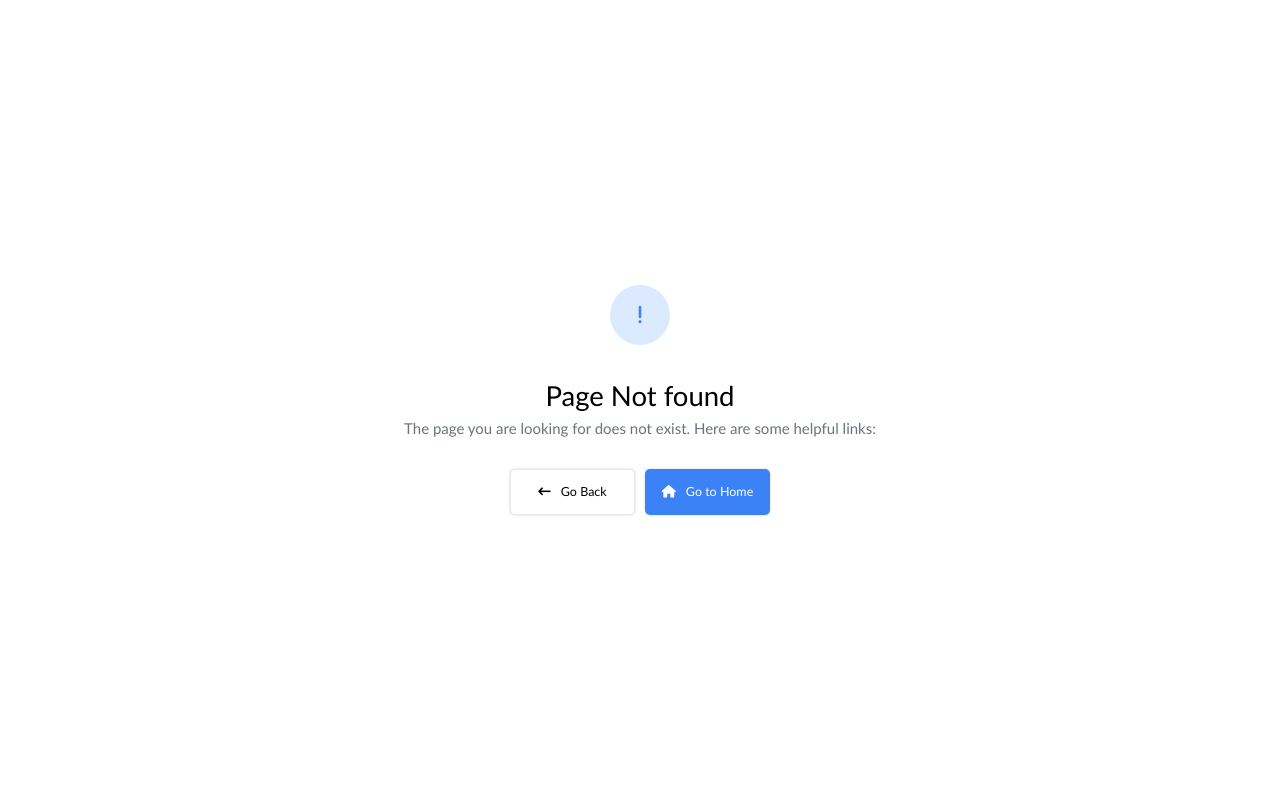
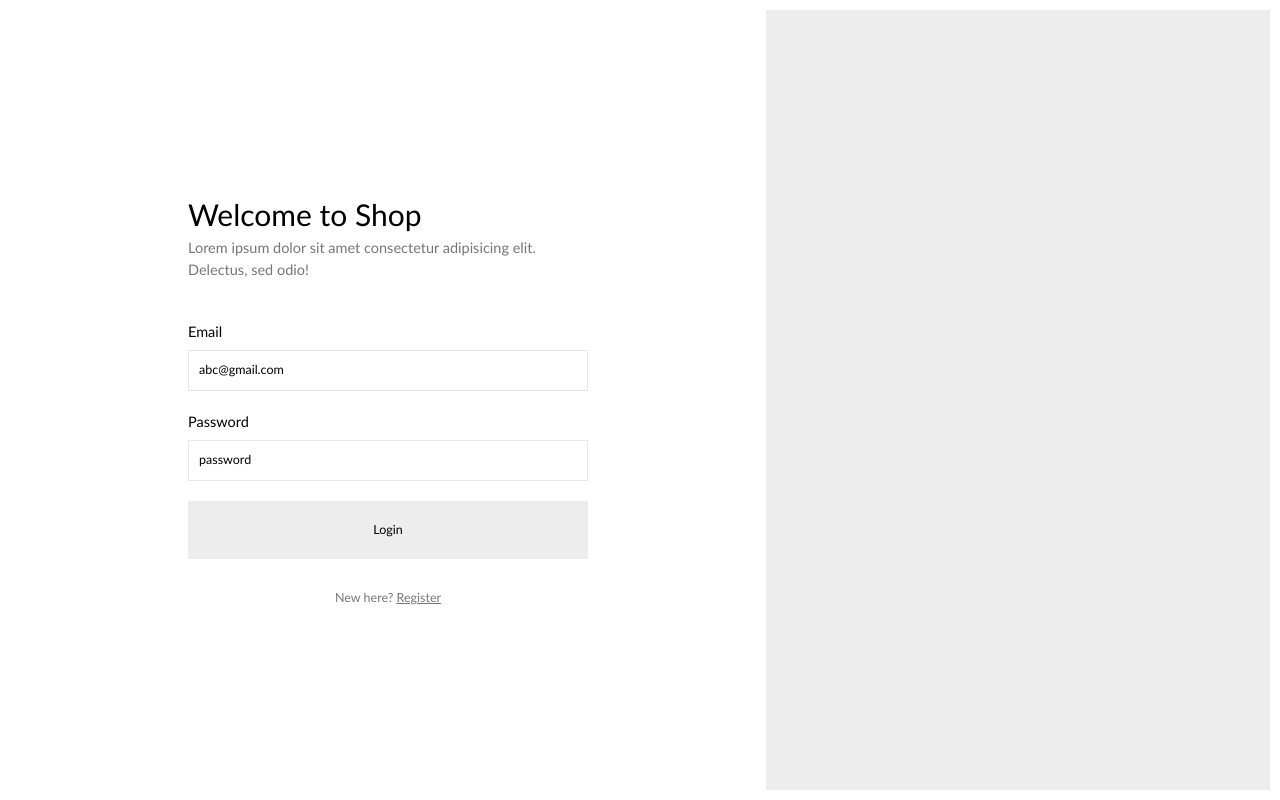
Before and after one commit to YogendraRana/react-ecommerce, a React (Vite) app: page /join in a window 1280 px wide. Before the commit this address had no page. Built offline with nearby package versions, Linux system fonts and the light colour scheme.

Commit message:
Added auth form

```diff
--- a/package.json
+++ b/package.json
@@ -14,9 +14,11 @@
         "framer-motion": "^10.16.4",
         "react": "^18.2.0",
         "react-dom": "^18.2.0",
+        "react-hot-toast": "^2.4.1",
         "react-router-dom": "^6.15.0",
         "swiper": "^10.2.0",
-        "uuid": "^9.0.1"
+        "uuid": "^9.0.1",
+        "zustand": "^4.4.1"
     },
     "devDependencies": {
         "@types/react": "^18.2.15",
--- a/src/App.tsx
+++ b/src/App.tsx
@@ -1,21 +1,34 @@
+import { Toaster } from "react-hot-toast";
 import { createBrowserRouter, RouterProvider } from "react-router-dom";
 
 // import components
 import Home from "./components/layout/Home";
+import AuthForm from "./components/auth/AuthForm";
+import NotFound from "./components/layout/NotFound";
 import Products from "./components/products/Products";
-import NotFound from "./components/layout/NotFound";
 
 const router = createBrowserRouter([
     { path: "/", element: <Home /> },
     { path: "/men", element: <Products category="men" /> },
     { path: "/women", element: <Products category="women" /> },
     { path: "/kids", element: <Products category="kids" /> },
+    { path: "/join", element: <AuthForm /> },
     { path: '*', element: <NotFound /> }
 ]);
 
 function App() {
     return (
-        <RouterProvider router={router} />
+        <>
+            <Toaster toastOptions={{
+                className: '',
+                style: {
+                    padding: '1rem',
+                    fontSize: '1.25rem',
+                    borderRadius: '0.5rem',
+                },
+            }} />
+            <RouterProvider router={router} />
+        </>
     )
 }
 
--- /dev/null
+++ b/src/components/auth/AuthForm.tsx
@@ -0,0 +1,168 @@
+import { toast } from 'react-hot-toast'
+import { FormEvent, useState } from 'react'
+
+
+const AuthForm = () => {
+    const [variant, setVariant] = useState('LOGIN');
+    const [isLoading, setIsLoading] = useState(false);
+
+
+    // form states
+    const [name, setName] = useState('Abc');
+    const [email, setEmail] = useState('abc@gmail.com');
+    const [password, setPassword] = useState('password');
+
+
+    // toggle variant
+    const toggleVariant = () => {
+        if (variant === "LOGIN") { setVariant('REGISTER') }
+        else setVariant('LOGIN')
+    }
+
+
+    // submit handler
+    const handleSubmit = async (e: FormEvent) => {
+        e.preventDefault();
+        setIsLoading(true);
+
+        const toastId = toast.loading("Processing...");
+
+        if (variant === "LOGIN") {
+            if (!email || !password) {
+                setIsLoading(false);
+                return toast.error('Please fill in all the required fields.', { id: toastId });
+            }
+
+            toast.success("Logged in successfully.", { id: toastId })
+            setIsLoading(false);
+
+        }
+
+        if (variant === "REGISTER") {
+
+            if (!name || !email || !password) {
+                setIsLoading(false);
+                return toast.error('Please fill in all the required fields.', { id: toastId });
+            }
+
+            toast.success("Registered successfully.", { id: toastId })
+            setIsLoading(false);
+        }
+    }
+
+
+    return (
+        <section className='h-[100vh] p-[1rem] flex relative'>
+            {/* login form */}
+            <form
+                className={`
+                    h-full w-[60%] px-[5rem] py-[4rem] flex flex-col justify-center gap-[2rem] items-center duration-1000
+                    ${variant === "REGISTER" ? "translate-x-[66.66667%] opacity-0 invisible" : "opacity-100 visible"}
+                `}
+            >
+                <div className='w-[40rem] mb-[2rem]'>
+                    <h1 className='text-[3rem]'>Welcome to Shop</h1>
+                    <p className='text-[1.45rem] text-[#767676]'>Lorem ipsum dolor sit amet consectetur adipisicing elit. Delectus, sed odio!</p>
+                </div>
+
+                <label htmlFor="email" className='w-[40rem] text-[1.45rem]'>
+                    <p>Email</p>
+                    <input
+                        type="text"
+                        id="email"
+                        placeholder="Enter your email"
+                        value={email}
+                        onChange={(e) => setEmail(e.target.value)}
+                        className='w-full mt-[0.75rem] p-[1rem] border text-[1.25rem] placeholder:text-[1.25rem]'
+                    />
+                </label>
+
+                <label htmlFor="password" className='w-[40rem] text-[1.45rem]'>
+                    <p>Password</p>
+                    <input
+                        type="text"
+                        id="password"
+                        placeholder="Enter password"
+                        value={password}
+                        onChange={(e) => setPassword(e.target.value)}
+                        className='w-full mt-[0.75rem] p-[1rem] border text-[1.25rem] placeholder:text-[1.25rem]'
+                    />
+                </label>
+
+                <button
+                    type="submit"
+                    onClick={handleSubmit}
+                    disabled={isLoading}
+                    className='w-[40rem] py-[2rem] text-[1.25rem] bg-[#ededed]'
+                >
+                    Login
+                </button>
+
+                <button type='button' onClick={toggleVariant} className='mt-[1rem] text-[1.25rem] text-[#767676]'>New here? <u>Register</u></button>
+            </form>
+
+
+            {/* register form */}
+            <form
+                className={`
+                    h-full w-[60%] px-[5rem] py-[4rem] flex flex-col justify-center items-center gap-[2rem] duration-1000 absolute top-0 left-0
+                    ${variant === "REGISTER" ? "translate-x-[66.66667%] opacity-100 visible" : "invisible opacity-0"}
+                `}
+            >
+                <div className='w-[40rem] mb-[2rem]'>
+                    <h1 className='text-[3rem]'>Welcome to Shop</h1>
+                    <p className='text-[1.45rem] text-[#767676]'>Lorem ipsum dolor sit amet consectetur adipisicing elit. Delectus, sed odio!</p>
+                </div>
+
+                <label htmlFor="name" className='w-[40rem] text-[1.45rem]'>
+                    <p>Name</p>
+                    <input
+                        type="text"
+                        placeholder="Name"
+                        value={name}
+                        onChange={(e) => setName(e.target.value)}
+                        className='w-full mt-[0.75rem] p-[1rem] border text-[1.25rem] placeholder:text-[1.25rem]'
+                    />
+                </label>
+
+                <label htmlFor="email" className='w-[40rem] text-[1.45rem]'>
+                    <p>Email</p>
+                    <input
+                        type="text"
+                        placeholder="Enter your email"
+                        value={email}
+                        onChange={(e) => setEmail(e.target.value)}
+                        className='w-full mt-[0.75rem] p-[1rem] border text-[1.25rem] placeholder:text-[1.25rem]'
+                    />
+                </label>
+
+                <label htmlFor="password" className='w-[40rem] text-[1.45rem]'>
+                    <p>Password</p>
+                    <input
+                        type="text"
+                        id="password"
+                        placeholder="Enter password"
+                        value={password}
+                        onChange={(e) => setPassword(e.target.value)}
+                        className='w-full mt-[0.75rem] p-[1rem] border text-[1.25rem] placeholder:text-[1.25rem]'
+                    />
+                </label>
+
+                <button
+                    type="submit"
+                    onClick={handleSubmit}
+                    disabled={isLoading}
+                    className='w-[40rem] py-[2rem] text-[1.25rem] bg-[#ededed]'
+                >
+                    Register
+                </button>
+
+                <button type='button' onClick={toggleVariant} className='mt-[1rem] text-[1.25rem] text-[#767676]'>Have an account? <u>Login</u></button>
+            </form>
+
+            <div className={`w-[40%] ml-[auto] bg-[#ededed] duration-1000 ${variant === "REGISTER" ? "translate-x-[-150%]" : ""}`}></div>
+        </section>
+    )
+}
+
+export default AuthForm;
--- a/src/components/drawers/Cart.tsx
+++ b/src/components/drawers/Cart.tsx
@@ -1,4 +1,6 @@
-import React from "react";
+import { AnimatePresence, motion } from "framer-motion";
+
+// import data
 import data from "../../data/data";
 
 // interface
@@ -8,7 +10,6 @@ interface CartProps {
 }
 
 const Cart = ({ isCartOpen, setIsCartOpen }: CartProps) => {
-
     const handleClick = (e: React.MouseEvent) => {
         if (e.currentTarget.id === 'overlay') {
             setIsCartOpen();
@@ -17,19 +18,19 @@ const Cart = ({ isCartOpen, setIsCartOpen }: CartProps) => {
 
     return (
         <>
-            <div
+            <AnimatePresence>
+                {
+                    isCartOpen &&
+                    <motion.div
+                        initial={{ x: "100%" }}
+                        animate={{ x: isCartOpen ? "0" : "100%", display: isCartOpen ? "block" : "none" }}
+                        transition={{stiffness: 1}}
                         className={`
-                absolute
-                h-[100vh]
-                w-[40rem]
-                top-0
-                right-0
-                flex
-                flex-col
+                            h-[100vh] w-[40rem]
+                            absolute top-0 right-0
+                            flex flex-col
                             bg-white
                             z-[50]
-                duration-300
-                ${isCartOpen ? "translate-x-0" : "translate-x-[110%]"}
                     `}>
                         <div className="p-[1rem] text-[2rem]">
                             <button onClick={() => setIsCartOpen()} className="text-[1.75rem]">
@@ -67,17 +68,22 @@ const Cart = ({ isCartOpen, setIsCartOpen }: CartProps) => {
                             </div>
                             <button className="w-full p-[1rem] rounded-full bg-[#2D3448] text-[1.25rem] text-white">Checkout</button>
                         </div>
-            </div>
+                    </motion.div>
+                }
+            </AnimatePresence>
+
 
             {/* overlay */}
             <div
                 id="overlay"
                 onClick={handleClick}
                 className={`
-                    absolute top-0 left-0 right-0 bg-black/20 duration-300 h-[100vh]
+                    h-[100vh]
+                    absolute top-0 left-0 right-0 bottom-0
+                    bg-black/20
+                    duration-300
                     ${isCartOpen ? "opacity-100 visible z-[10]" : "opacity-0 invisible z-[-10]"}`}
-            >
-            </div>
+            ></div>
         </>
     )
 }
--- a/src/components/drawers/Search.tsx
+++ b/src/components/drawers/Search.tsx
@@ -1,13 +1,13 @@
 import React from "react";
+import { motion } from "framer-motion";
 
-// interface
-interface SearchProps {
+// type
+type SearchProps = {
     isSearchOpen: boolean;
     setIsSearchOpen: () => void;
 }
 
 const Search = ({ isSearchOpen, setIsSearchOpen }: SearchProps) => {
-
     const handleClick = (e: React.MouseEvent) => {
         if (e.currentTarget.id === 'overlay') {
             setIsSearchOpen();
@@ -16,10 +16,17 @@ const Search = ({ isSearchOpen, setIsSearchOpen }: SearchProps) => {
 
     return (
         <>
-            <div
+            <motion.div
+                initial={{ y: "-100%" }}
+                animate={{ y: isSearchOpen ? "0" : "-100%" }}
+                transition={{ stiffness: 1 }}
                 className={`
-                custom-shadow absolute top-0 left-0 right-0 h-[20rem] px-[10rem] flex flex-col justify-center bg-white z-[50] duration-300
-                ${isSearchOpen ? "translate-y-0" : "translate-y-[-110%]"}
+                    fixed top-0 left-0 right-0
+                    h-[20rem]
+                    px-[10rem]
+                    flex flex-col justify-center
+                    bg-white
+                    z-[50]
             `}>
                 <div className="flex justify-between">
                     <h2 className="text-[1.5rem] text-black/60">What are you looking for?</h2>
@@ -38,18 +45,20 @@ const Search = ({ isSearchOpen, setIsSearchOpen }: SearchProps) => {
                         <i className="fa-solid fa-magnifying-glass"></i>
                     </button>
                 </div>
-            </div>
+            </motion.div>
+
 
             {/* overlay */}
             <div
                 id="overlay"
                 onClick={handleClick}
                 className={`
-                    absolute top-0 left-0 right-0 bg-black/20 duration-300 h-[100vh]
-
+                    h-[100vh]
+                    absolute top-0 left-0 right-0 bottom-0
+                    bg-black/20
+                    duration-300
                     ${isSearchOpen ? "opacity-100 visible z-[10]" : "opacity-0 invisible z-[-10]"}`}
-                >
-            </div>
+            ></div>
         </>
     )
 }
--- a/src/components/layout/Banner.tsx
+++ b/src/components/layout/Banner.tsx
@@ -15,7 +15,7 @@ const Banner = () => {
     }
 
     return (
-        <div className="h-[calc(95vh-var(--nav-height))] px-[10rem] relative overflow-hidden flex bg-[#f1f2f3]">
+        <div className="h-[calc(95vh-var(--nav-height))] px-[10rem] relative flex bg-[#f1f2f3]">
             <div className='basis-[50%] flex flex-col justify-center gap-[2rem] grow'>
                 <h2 className="text-[4rem]">{data[activeIndex].name}</h2>
                 <p className="text-[1.5rem]">{data[activeIndex].description}</p>
--- a/src/components/layout/Home.tsx
+++ b/src/components/layout/Home.tsx
@@ -1,9 +1,9 @@
 // import components
+import Banner from "./Banner"
 import Navbar from "./Navbar";
+import Footer from "./Footer";
 import Slider from "../utils/Slider";
 import Store from "../products/Store";
-import Footer from "./Footer";
-import Banner from "./Banner"
 import Divider from "../utils/Divider";
 import Recommendation from "./Recommendation";
 
@@ -12,10 +12,10 @@ import data from "../../data/data";
 
 function Home() {
     return (
-        <section className="overflow-hidden relative">
+        <section className="relative">
             <Navbar />
-            {/* <Divider /> */}
 
+            <main>
                 <Banner />
                 <Divider />
 
@@ -27,8 +27,11 @@ function Home() {
 
                 <Store />
                 <Divider />
+            </main>
 
             <Footer />
+
+            {/* drawers */}
         </section>
     )
 }
--- a/src/components/layout/Navbar.tsx
+++ b/src/components/layout/Navbar.tsx
@@ -1,21 +1,28 @@
 import { useState } from "react";
-import { Link, NavLink } from "react-router-dom"
+import { Link, NavLink, useNavigate } from "react-router-dom"
 
 // import components
+import Cart from "../drawers/Cart";
 import Search from "../drawers/Search";
-import Cart from "../drawers/Cart";
 
 const Navbar = (): JSX.Element => {
+    const [isCartOpen, setIsCartOpen] = useState(false);
     const [isSearchOpen, setIsSearchOpen] = useState(false);
-    const [isCartOpen, setIsCartOpen] = useState(false);
+
+    const navigate = useNavigate();
 
     return (
         <header
-            className={`h-[var(--nav-height)] px-[10rem] flex justify-between items-center sticky top-0 bg-white/80
-            z-[var(--nav-z)]
+            className={`
+            h-[var(--nav-height)]
+            px-[10rem]
+            flex justify-between items-center
+            sticky top-0
+            bg-white/80
+            z-[var(--z-nav)]
         `}>
             <Link to='/' className="mr-[5rem] text-[2.5rem] font-medium">
-                Company.
+                Shop.
             </Link>
 
             <nav className="h-full flex items-center text-[1.5rem]">
@@ -31,12 +38,13 @@ const Navbar = (): JSX.Element => {
                 <button onClick={() => setIsCartOpen(!isCartOpen)} className="h-[3.5rem] w-[3.5rem] bg-[#ededed] rounded-full text-[1.25rem] duration-200">
                     <i className="fa-solid fa-bag-shopping"></i>
                 </button>
+                <button onClick={() => navigate('/join')} className="h-[3.5rem] w-[3.5rem] bg-[#ededed] rounded-full text-[1.25rem] duration-200">
+                    <i className="fa-solid fa-user"></i>
+                </button>
             </div>
 
-            {/* search component */}
+            {/* drawers */}
             <Search isSearchOpen={isSearchOpen} setIsSearchOpen={() => setIsSearchOpen(!isSearchOpen)} />
-
-            {/* cart component */}
             <Cart isCartOpen={isCartOpen} setIsCartOpen={() => setIsCartOpen(!isCartOpen)}  />
         </header>
     )
--- a/src/index.css
+++ b/src/index.css
@@ -1,11 +1,6 @@
 @tailwind base;
 @tailwind components;
 @tailwind utilities;
-
-:root {
-    --nav-height: 7rem;
-    --nav-z: 100;
-}
 
 @layer components {
     .nav-link {
@@ -29,6 +24,14 @@
         border-radius: 20%;
         border: 1px solid #ededed;
     }
+}
+
+/******************** custom css ********************/
+:root {
+    --nav-height: 7rem;
+    --z-nav: 100;
+    --z-overlay: 200;
+    --z-drawer: 300;
 }
 
 * {
```
Also changed, not shown: 1 other file (tests, documents, lock files or other folders). Lines whose indentation alone changed are shown as unchanged.
